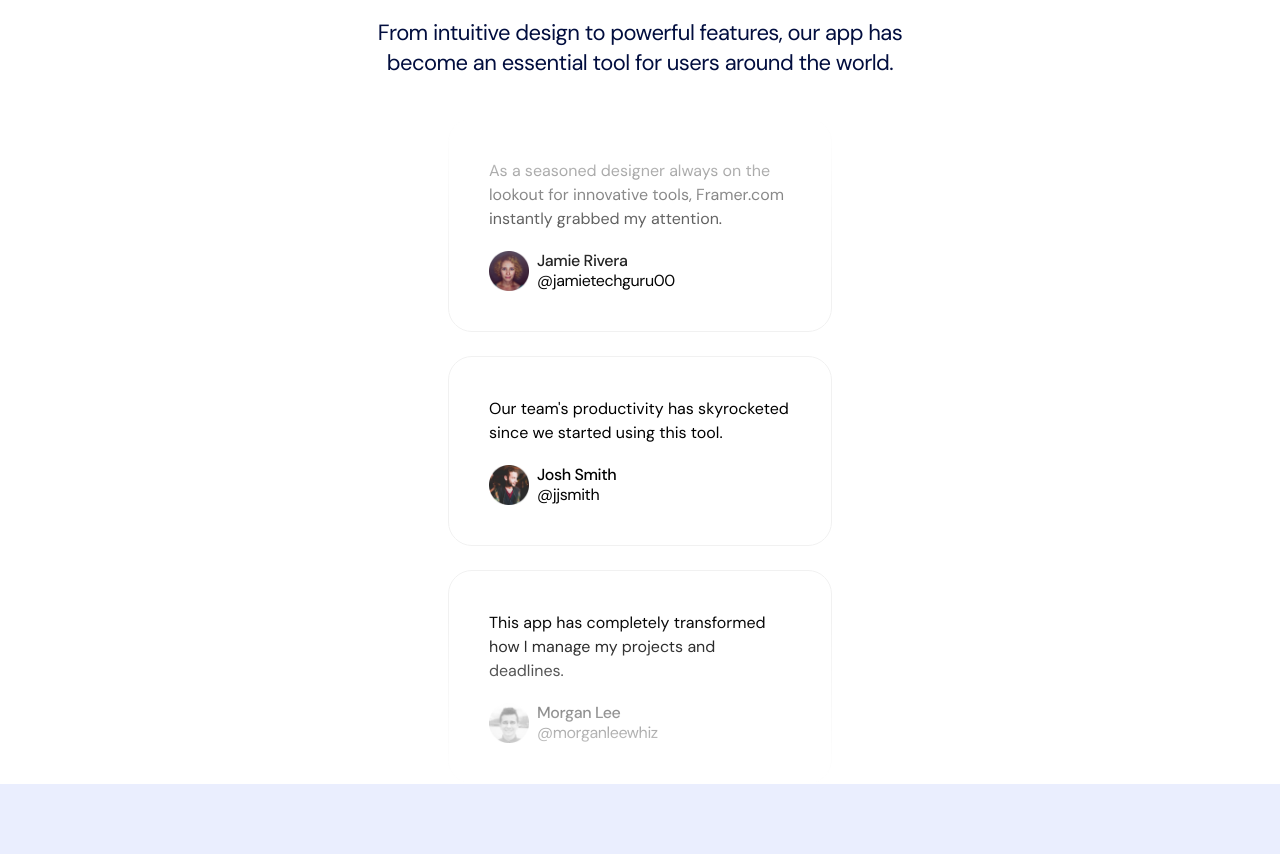
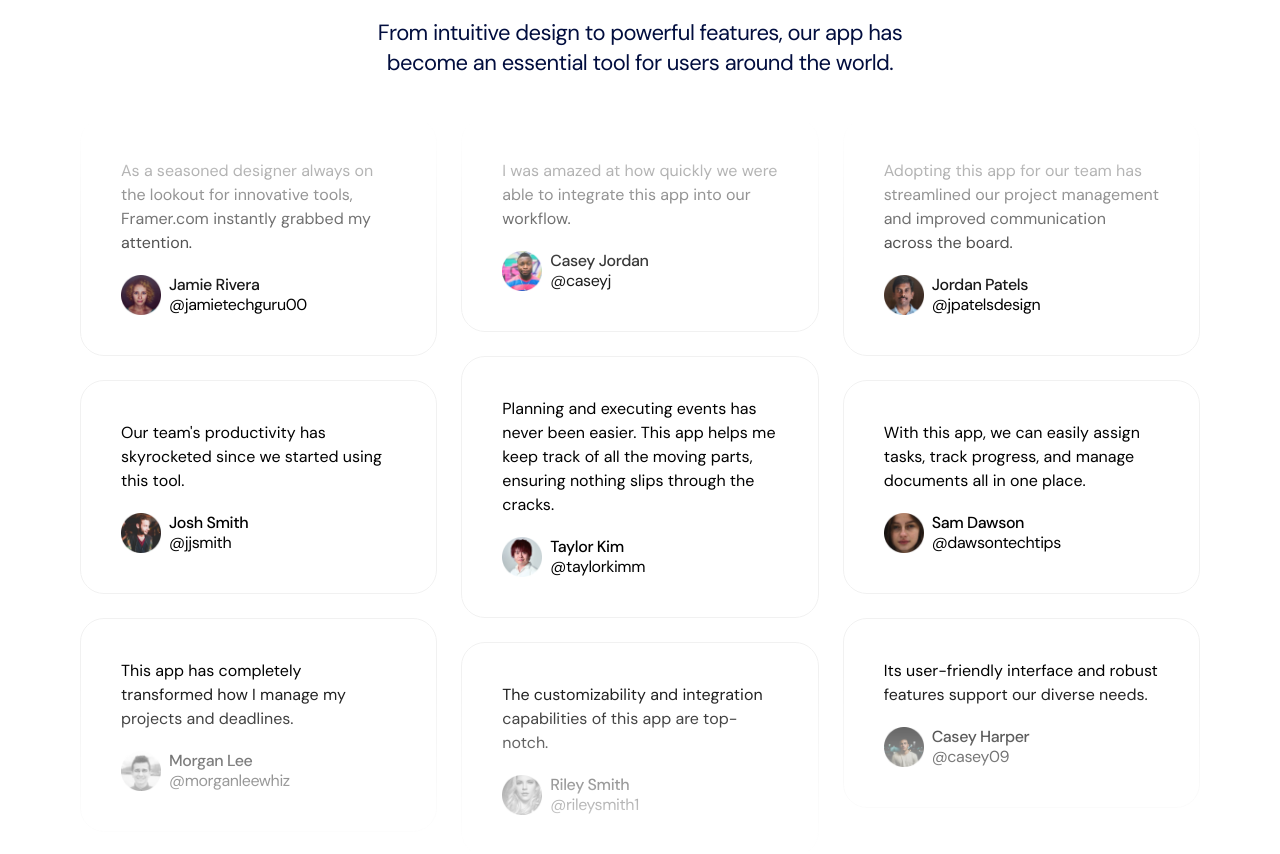
Before and after one commit to Meetkamal256/saas-landing-page, a Next.js app: page / in a window 1280 px wide. Shown: the part 3054-3908 px from the top of the page. Before the commit the page ends 3838 px from the top, so only its background shows below. Built offline with nearby package versions, Linux system fonts and the light colour scheme.

Commit message:
refactor: extract testimonial card, add responsive styles for tablets and desktop, and fix image paths in testimonials data

```diff
--- /dev/null
+++ b/app/components/TestimonialsColumn.tsx
@@ -0,0 +1,34 @@
+import Image from "next/image";
+import { twMerge } from "tailwind-merge";
+import { testimonials } from "../data";
+
+export const TestimonialsColumn = (props: { className?: string; testimonials: typeof testimonials }) => {
+  return (
+    <div className={twMerge("flex flex-col gap-6 mt-10 [mask-image:linear-gradient(to_bottom,transparent,black_25%,black_75%,transparent)]", props.className)}>
+      {props.testimonials.map((testimonial) => (
+        <div key={testimonial.id} className="card shadow[0_7px_14px_#EAEAEA]">
+          <div>{testimonial.text}</div>
+          <div className="flex items-center gap-2 mt-5">
+            <div>
+              <Image
+                src={testimonial.imageSrc}
+                alt="testimonial image"
+                height={40}
+                width={40}
+                className="full-rounded h-10 w-10"
+              />
+            </div>
+            <div className="flex flex-col">
+              <div className="font-medium tracking-tight leading-[20px]">
+                {testimonial.name}
+              </div>
+              <div className="leading-5 tracking-tight ">
+                {testimonial.username}
+              </div>
+            </div>
+          </div>
+        </div>
+      ))}
+    </div>
+  );
+};
--- a/app/data.jsx
+++ b/app/data.jsx
@@ -85,7 +85,7 @@ export const testimonials = [
   {
     id: 5,
     text: "Planning and executing events has never been easier. This app helps me keep track of all the moving parts, ensuring nothing slips through the cracks.",
-    imageSrc: "./assets/avatar-5.png",
+    imageSrc: "/assets/avatar-5.png",
     name: "Taylor Kim",
     username: "@taylorkimm",
   },
@@ -99,7 +99,7 @@ export const testimonials = [
   {
     id: 7,
     text: "Adopting this app for our team has streamlined our project management and improved communication across the board.",
-    imageSrc: "./assets/avatar-7.png",
+    imageSrc: "/assets/avatar-7.png",
     name: "Jordan Patels",
     username: "@jpatelsdesign",
   },
--- a/app/globals.css
+++ b/app/globals.css
@@ -83,7 +83,7 @@ a {
   }
 
   .card {
-    @apply p-10 border border-[#f1f1f1] rounded-3xl max-w-sm w-full;
+    @apply p-10 border border-[#f1f1f1] rounded-3xl max-w-sm;
   }
 }
 
--- a/app/sections/Testimonials.tsx
+++ b/app/sections/Testimonials.tsx
@@ -1,5 +1,7 @@
 import Image from "next/image";
 import { testimonials } from "../data";
+import { twMerge } from "tailwind-merge";
+import { TestimonialsColumn } from "../components/TestimonialsColumn";
 
 export const Testimonials = () => {
   const firstColumn = testimonials.slice(0, 3);
@@ -21,35 +23,15 @@ export const Testimonials = () => {
         </div>
         {/* testimonial card */}
         <div className="flex justify-center gap-6">
-          <div className="flex flex-col gap-6 mt-10 [mask-image:linear-gradient(to_bottom,transparent,black_25%,black_75%,transparent)]">
-            {firstColumn.map((testimonial) => (
-              <div
-                key={testimonial.id}
-                className="card shadow[0_7px_14px_#EAEAEA]"
-              >
-                <div className="">{testimonial.text}</div>
-                <div className="flex items-center gap-2 mt-5">
-                  <div>
-                    <Image
-                      src={testimonial.imageSrc}
-                      alt="testimonial image"
-                      height={40}
-                      width={40}
-                      className="full-rounded h-10 w-10"
-                    />
-                  </div>
-                  <div className="flex flex-col">
-                    <div className="font-medium tracking-tight leading-[20px]">
-                      {testimonial.name}
-                    </div>
-                    <div className="leading-5 tracking-tight ">
-                      {testimonial.username}
-                    </div>
-                  </div>
-                </div>
-              </div>
-            ))}
-          </div>
+          <TestimonialsColumn testimonials={firstColumn} />
+          <TestimonialsColumn
+            testimonials={secondColumn}
+            className="hidden md:flex"
+          />
+          <TestimonialsColumn
+            testimonials={thirdColumn}
+            className="hidden lg:flex"
+          />
         </div>
       </div>
     </section>
```
